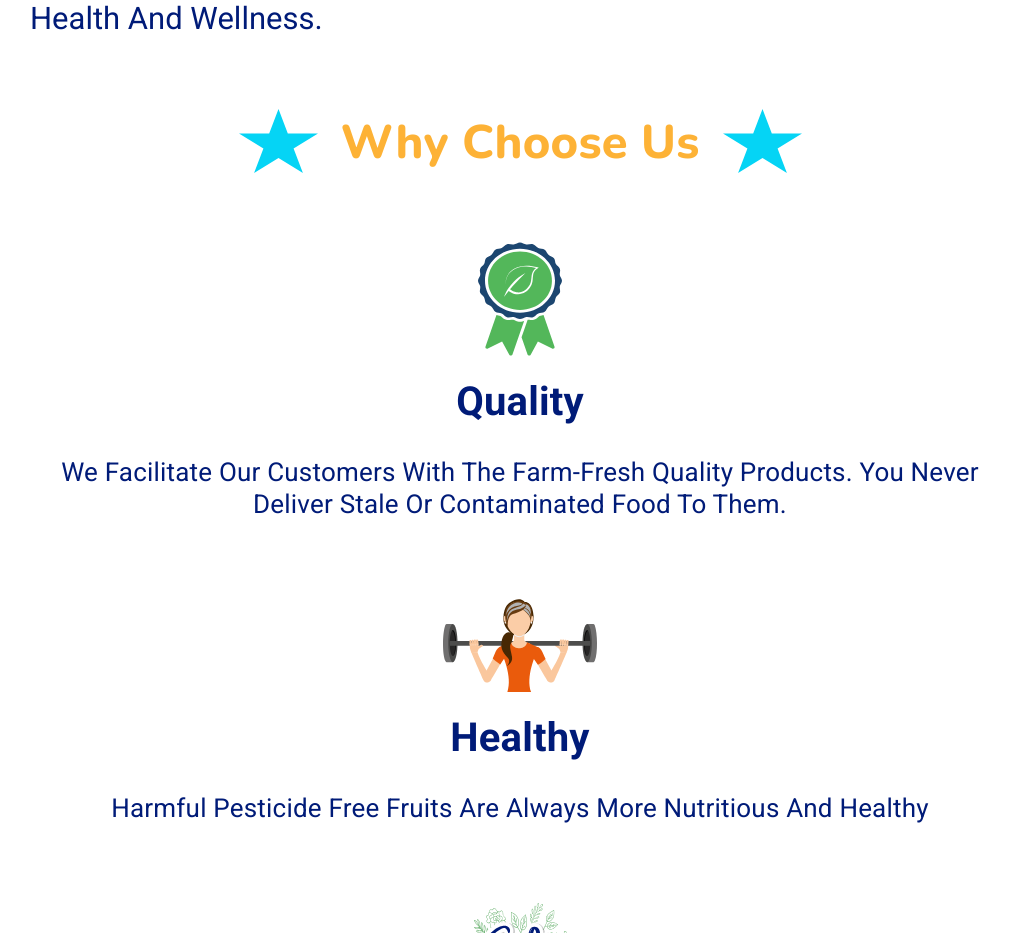
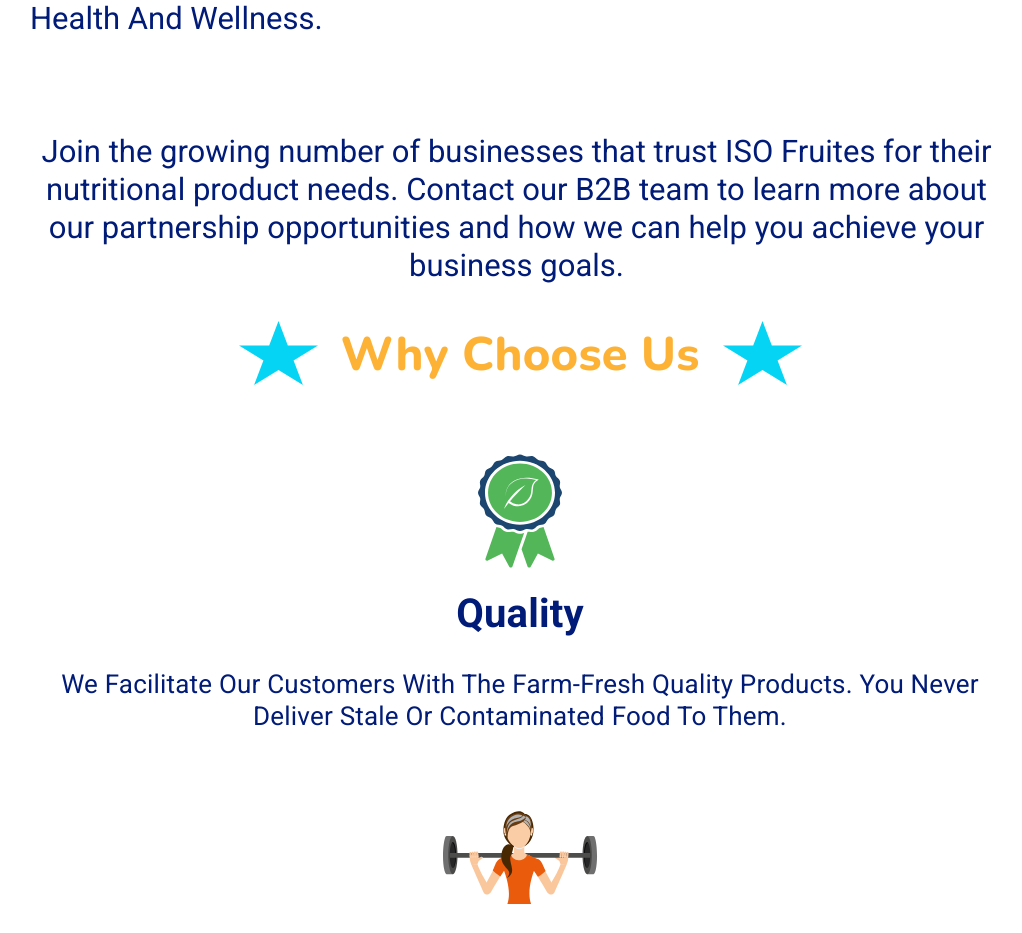
Before and after one commit to github-usman/iso-fruits, a Next.js app: page /iso-fruits/about-us in a window 1280 px wide. Shown: the part 1164-2097 px from the top of the page, without its empty margins (120-1142 px from the left). Built offline with nearby package versions, Linux system fonts and the light colour scheme.

Commit message:
joinbusiness:content

```diff
--- /dev/null
+++ b/components/static/iso-fruits/about-us/JoinBusiness.tsx
@@ -0,0 +1,16 @@
+import React from 'react'
+
+const JoinBusiness = () => {
+  return (
+
+    <div className='join-bigcontainer'>
+      <div className='join-container'>
+        <p className='join-text-container'>
+        Join the growing number of businesses that trust ISO Fruites for their nutritional product needs. Contact our B2B team to learn more about our partnership opportunities and how we can help you achieve your business goals.
+        </p>
+    </div>
+    </div>
+  )
+}
+
+export default JoinBusiness
--- a/pages/iso-fruits/about-us.tsx
+++ b/pages/iso-fruits/about-us.tsx
@@ -1,4 +1,5 @@
 import AboutUs from "../../components/static/iso-fruits/about-us/AboutUs";
+import JoinBusiness from "../../components/static/iso-fruits/about-us/JoinBusiness";
 import WhyChooseUs from "../../components/static/iso-fruits/about-us/WhyChooseUs";
 
 
@@ -7,6 +8,7 @@
     return (
       <>
         <AboutUs/>
+        <JoinBusiness/>
         <WhyChooseUs/>
       </>
     );
--- /dev/null
+++ b/public/assets/styles/components/iso-fruits/_joinbusiness.scss
@@ -0,0 +1,52 @@
+.join-bigcontainer{
+    display: flex;
+    justify-content: center;
+
+}
+
+.join-container {
+
+     width: 1081px;
+     height: 152px;
+     margin-bottom: 60px;
+     margin-top: 0px;
+
+  }
+
+.join-text-container{
+    margin-left: 49px;
+    margin-right: 56px;
+    width: 976px;
+   font-family: Roboto;
+   font-weight: 400;
+   font-size: 31px;
+   color: #001B78;
+   line-height: 38px;
+   text-align: center;
+
+
+   @include mobile  {
+    text-align: start;
+    font-weight: 400;
+    font-size: 16px;
+    width: 90%;
+    height: 162px;
+    line-height: 28px;
+    padding-left: 5px;
+    margin-left: 32px;
+    margin-right: 32px;
+
+
+   }
+  @include tablet {
+  width: 90%;
+
+  font-weight: 400;
+  line-height: 28px;
+  font-size: 20px;
+  height: 152px;
+  margin-bottom: -20px;
+
+  }
+
+}
--- a/public/assets/styles/main.scss
+++ b/public/assets/styles/main.scss
@@ -22,3 +22,4 @@
 @import "./components/iso-fruits/b2b-solutions";
 @import "./components/iso-fruits/why-choose-us";
 @import "./components/iso-fruits/contact-us";
+@import "./components/iso-fruits/joinbusiness";
```
